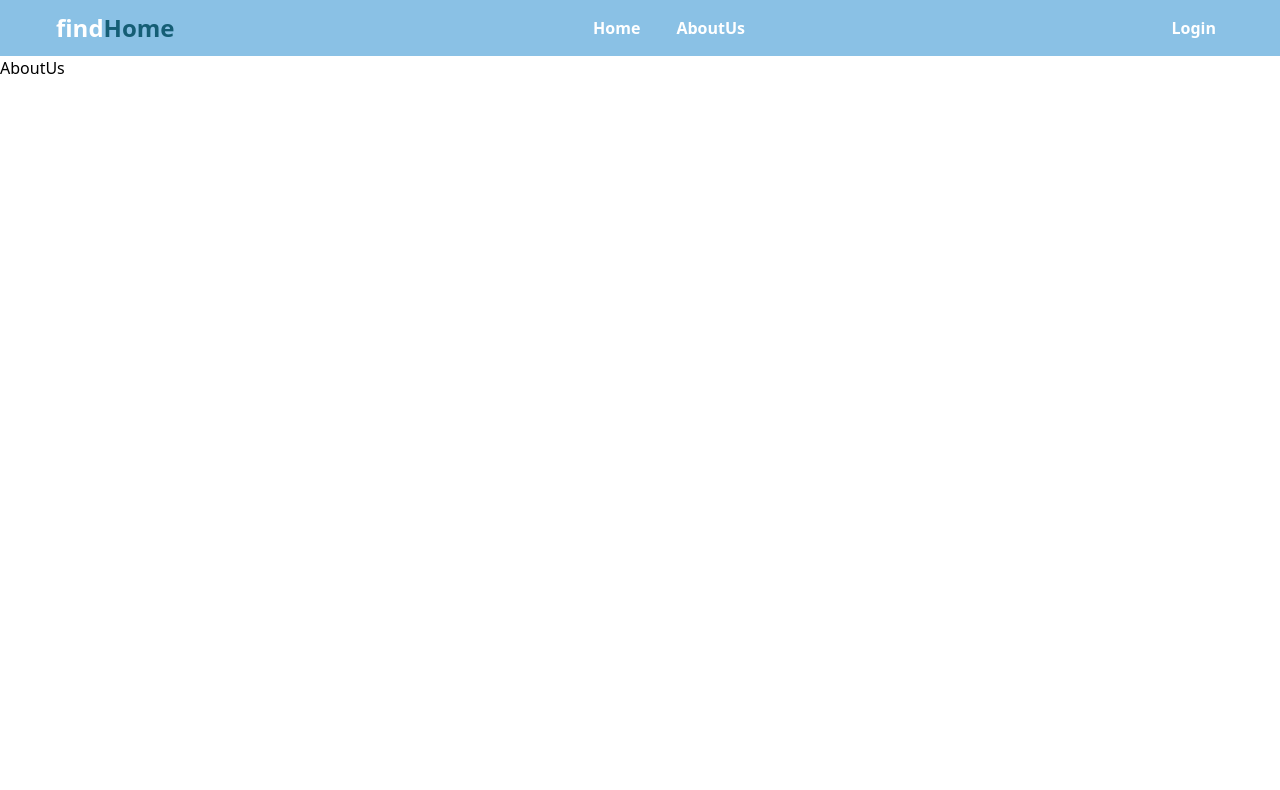
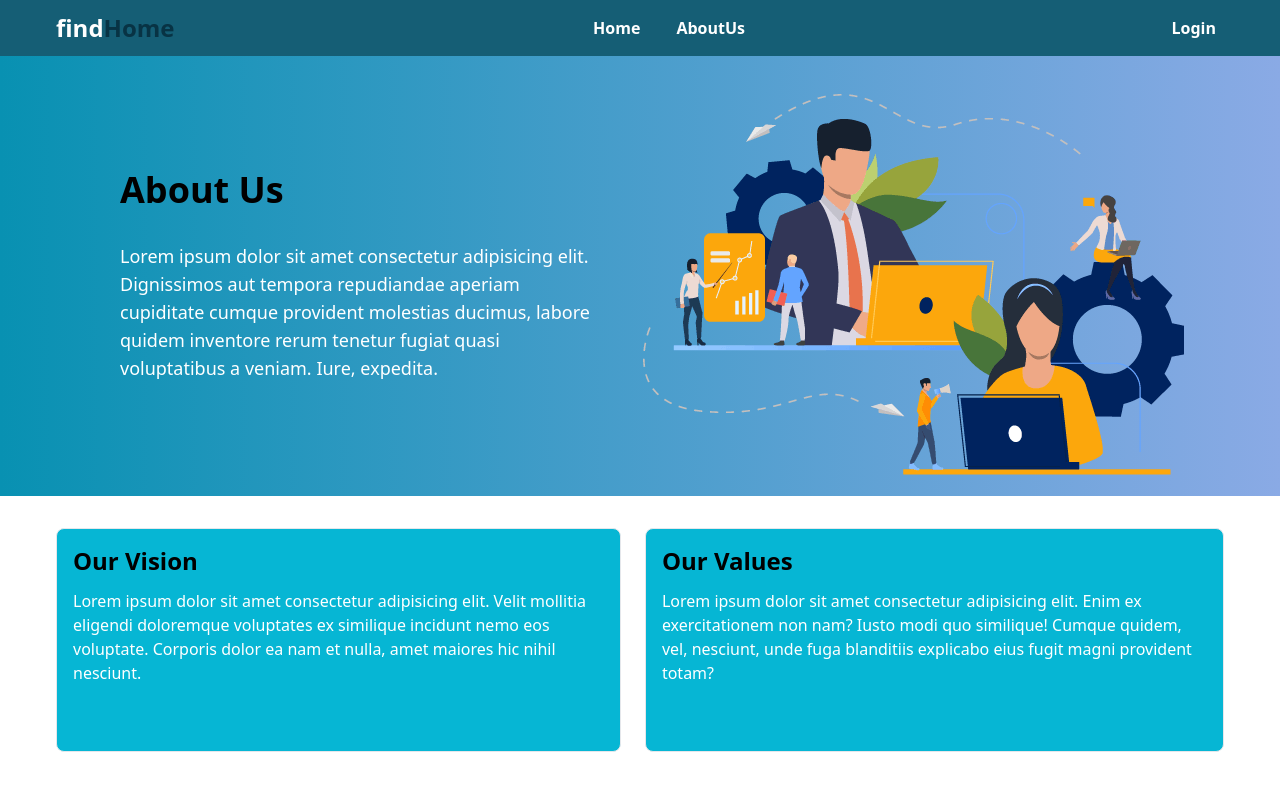
Before and after one commit to gauravkumarkarki07/findHome, a React (Vite) app in the folder client/: page /aboutus in a window 1280 px wide. Shown: the top 790 px of the page. Built offline with nearby package versions, Linux system fonts and the light colour scheme.

Commit message:
Header changed background

```diff
--- a/client/src/components/Header.jsx
+++ b/client/src/components/Header.jsx
@@ -4,23 +4,23 @@ import {Link} from 'react-router-dom';
 export default function Header() {
   return (
     <header>
-        <nav className="flex justify-between px-14 items-center py-2 bg-primaryThird font-semibold text-white">
+        <nav className="flex justify-between px-14 items-center py-2 bg-cyan-800 font-semibold text-white">
             <div className='text-2xl'>
-                <Link to='/' className='hover:text-cyan-800'>
+                <Link to='/' className='hover:text-cyan-950'>
                     <span>find</span>
-                    <span className='text-cyan-800'>Home</span>
+                    <span className='text-cyan-950'>Home</span>
                 </Link>
             </div>
             <ul className='flex gap-5 items-center'>
-                <Link to='/' className='hover:bg-cyan-800 px-2 py-2 rounded-lg'>
+                <Link to='/' className='hover:bg-cyan-950 px-2 py-2 rounded-lg'>
                     <li>Home</li>
                 </Link>
-                <Link to='/aboutus'className='hover:bg-cyan-800 px-2 py-2 rounded-lg' >
+                <Link to='/aboutus'className='hover:bg-cyan-950 px-2 py-2 rounded-lg' >
                     <li>AboutUs</li>
                 </Link>
             </ul>
             <div>
-                <Link to='/login' className='hover:bg-cyan-800 px-2 py-2 rounded-lg'>
+                <Link to='/login' className='hover:bg-cyan-950 px-2 py-2 rounded-lg'>
                     <span>Login</span>
                 </Link>
             </div>
--- a/client/src/pages/AboutUs.jsx
+++ b/client/src/pages/AboutUs.jsx
@@ -1,6 +1,35 @@
-
+import AboutUsPage from '../assets/about-us.png';
 export default function AboutUs() {
   return (
-    <div>AboutUs</div>
+    <div>
+      <section className="px-24 bg-gradient-to-r from-cyan-600 via-background to-primary">
+        <div className="flex gap-6 justify-center items-center">
+          <div className='flex flex-col gap-8 px-6'>
+          <h1 className='font-semibold text-4xl'>About Us</h1>
+
+          <p className='text-white text-lg'>Lorem ipsum dolor sit amet consectetur adipisicing elit.
+            Dignissimos aut tempora repudiandae aperiam cupiditate cumque provident molestias ducimus,
+            labore quidem inventore rerum tenetur fugiat quasi voluptatibus a veniam. Iure, expedita.
+          </p>
+          </div>
+          <img src={AboutUsPage}/>
+        </div>
+      </section>
+      <section className='flex gap-6 justify-center items-center px-14 py-8 text-white h-72'>
+        <div className='flex flex-col gap-3 border px-4 py-4 bg-cyan-500 rounded-lg h-full'>
+          <h2 className='font-semibold text-2xl text-black'>Our Vision</h2>
+          <p>Lorem ipsum dolor sit amet consectetur adipisicing elit. Velit mollitia eligendi doloremque voluptates
+            ex similique incidunt nemo eos voluptate. Corporis dolor ea nam et nulla, amet maiores hic nihil nesciunt.
+          </p>
+        </div>
+        <div className='flex flex-col gap-3 border px-4 py-4 bg-cyan-500 rounded-lg h-full'>
+          <h2 className='font-semibold text-2xl text-black'>Our Values</h2>
+          <p>
+            Lorem ipsum dolor sit amet consectetur adipisicing elit. Enim ex exercitationem non nam?
+            Iusto modi quo similique! Cumque quidem, vel, nesciunt, unde fuga blanditiis explicabo eius fugit magni provident totam?
+          </p>
+        </div>
+      </section>
+    </div>
   )
 }
```
Also changed, not shown: client/src/assets/about-us.png (added), client/src/assets/home.jpg (added).
